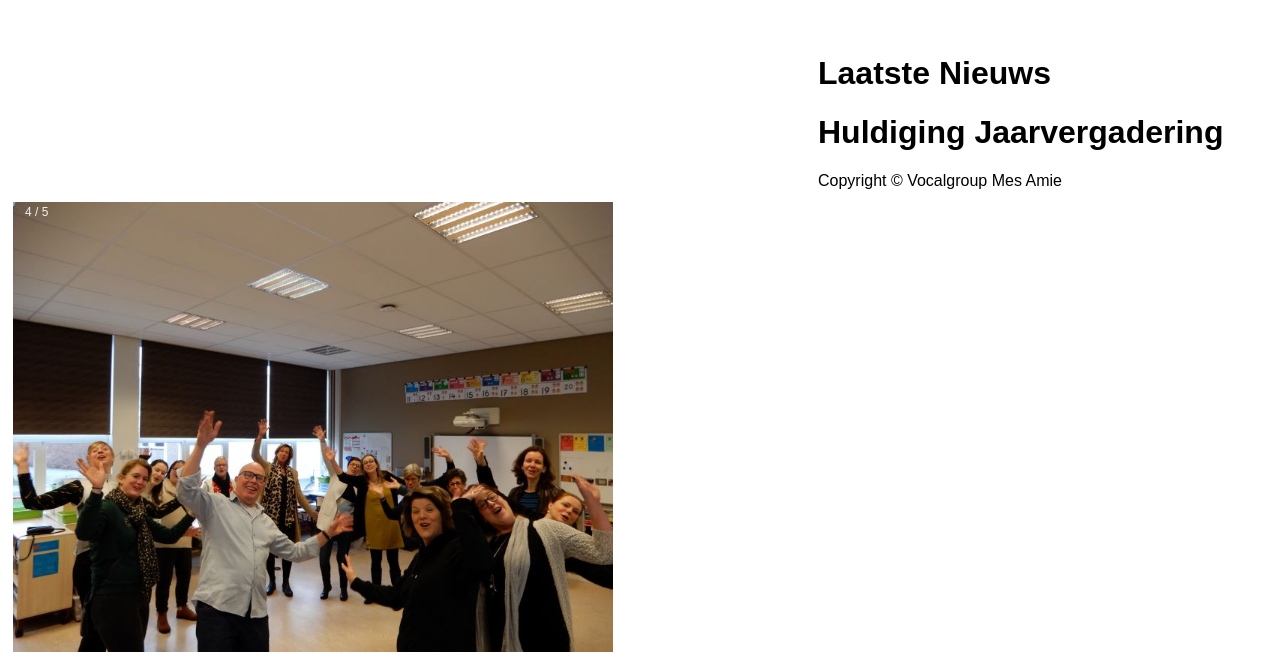
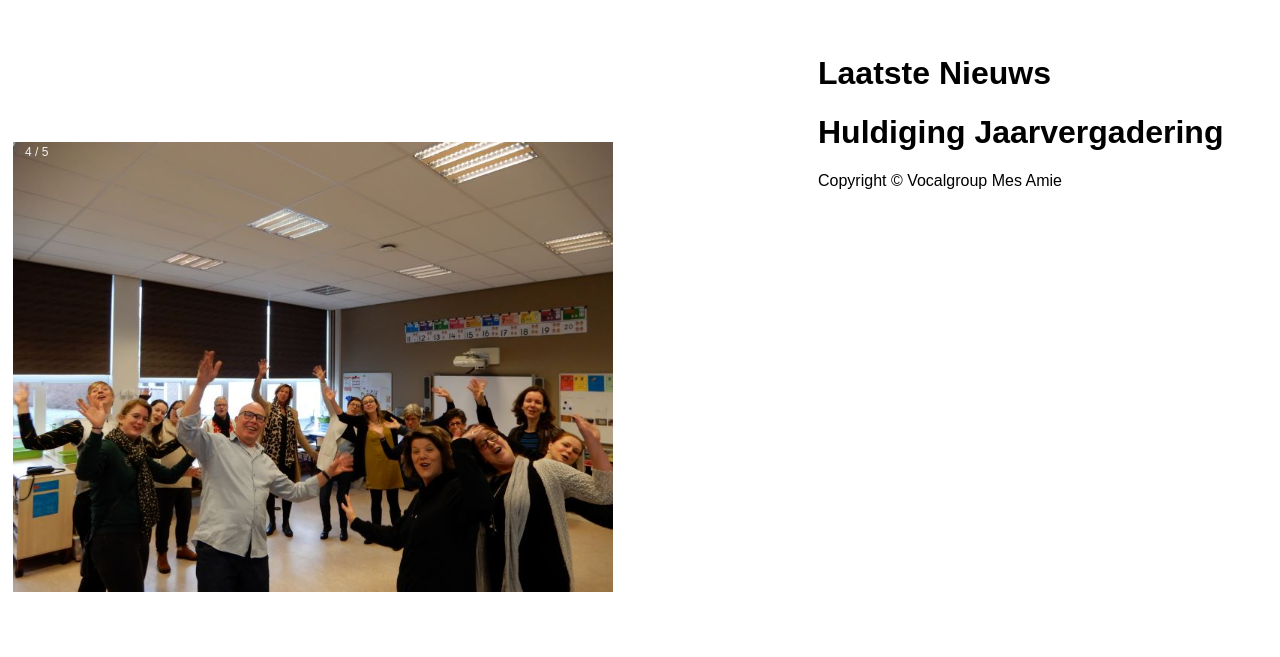
Before and after one commit to StanErens/Challenge2VocalgroupMesamie, a PHP site: page / in a window 1280 px wide. Shown: the part 351-1008 px from the top of the page. After the commit the page ends 943 px from the top, so only its background shows below. Run offline with PHP 8.4, Linux system fonts and the light colour scheme.

Commit message:
Slideshow

```diff
--- a/css/style.css
+++ b/css/style.css
@@ -27,7 +27,7 @@ img {vertical-align: middle;}
 /* Slideshow container */
 .slideshow-container {
   padding: 5px;
-  top: 200px;
+  top: 140px;
   float: left;
   max-width: 1000px;
   position: relative;
```
